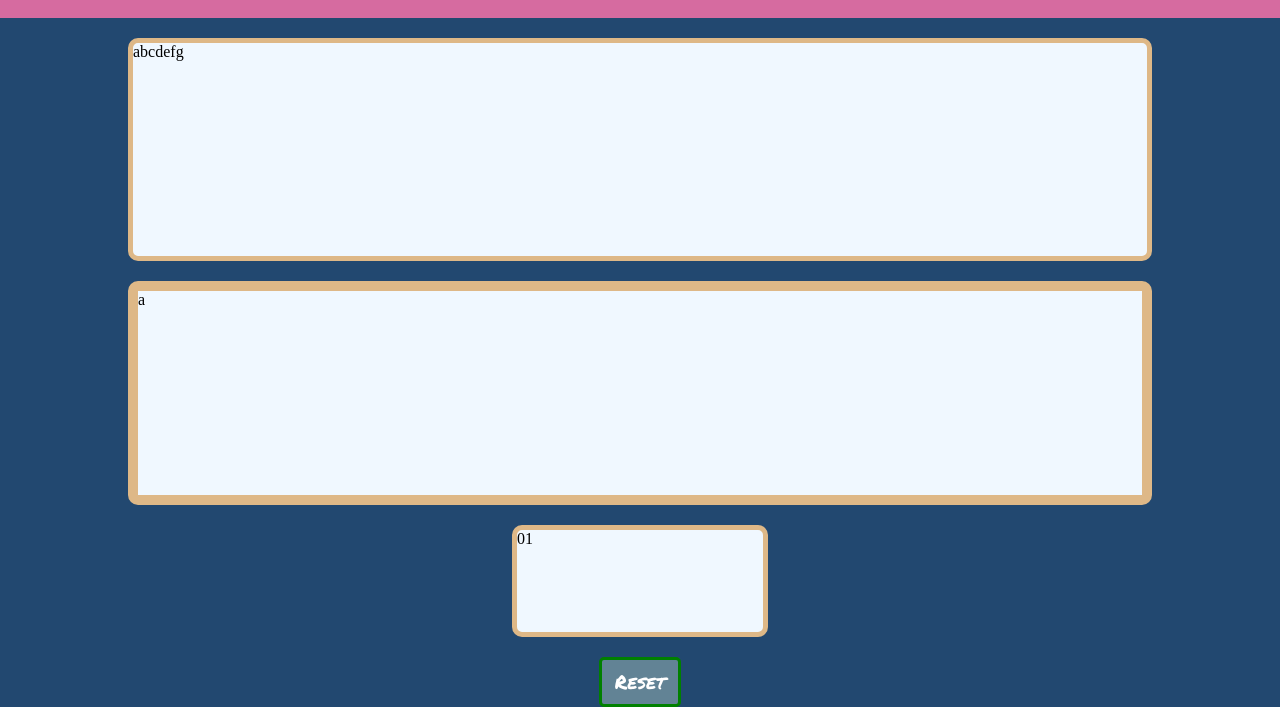
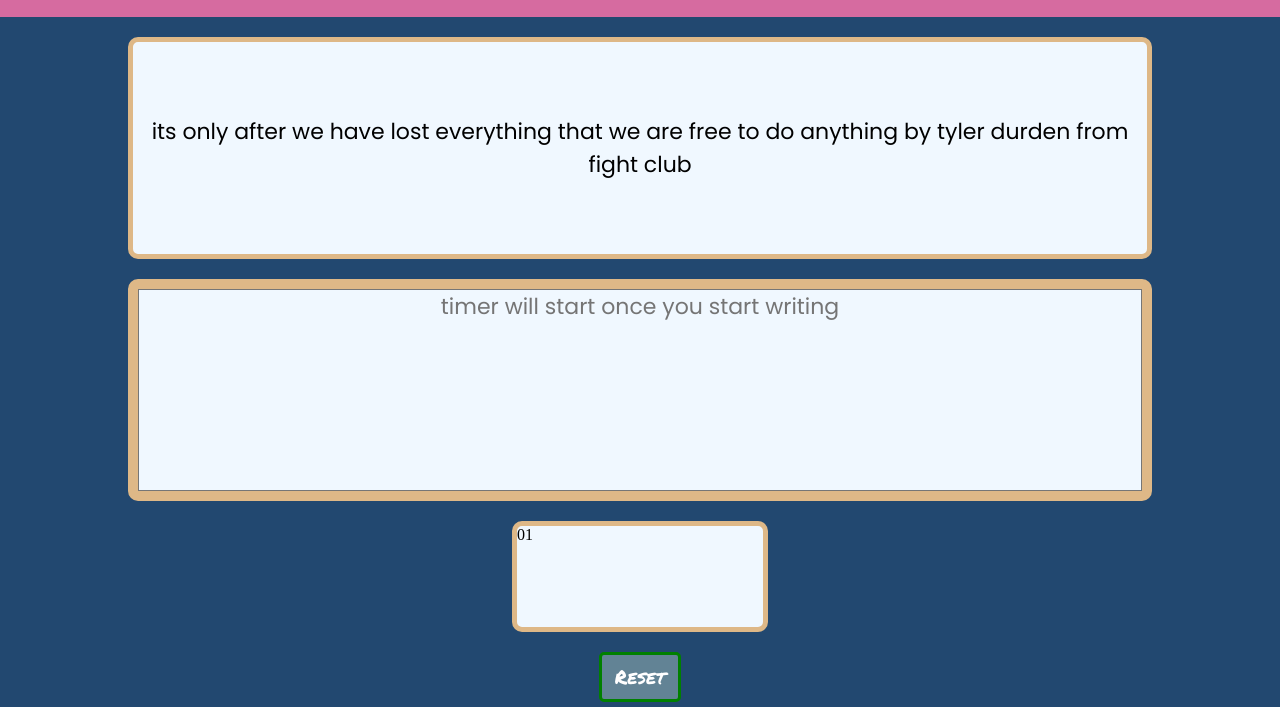
Before and after one commit to Sajal24/5-Vanilla-JS-Projects, a plain HTML site: page P06_TypingSpeedApp/index.html in a window 1280 px wide. Shown: the part 93-800 px from the top of the page. Drawn offline with Linux system fonts and the light colour scheme.

Commit message:
added random sentances and textarea

```diff
--- a/P06_TypingSpeedApp/index.html
+++ b/P06_TypingSpeedApp/index.html
@@ -21,11 +21,19 @@
       </div>
 
       <div class="givenText">
-        <p>abcdefg</p>
+        <p>
+          its only after we have lost everything that we are free to do anything
+          by tyler durden from fight club
+        </p>
       </div>
 
       <div class="areaToWrite">
-        <p>a</p>
+        <textarea
+          contenteditable="true"
+          id="inputArea"
+          type="text"
+          placeholder="timer will start once you start writing"
+        ></textarea>
       </div>
 
       <div class="allotedTime">01</div>
--- a/P06_TypingSpeedApp/script.js
+++ b/P06_TypingSpeedApp/script.js
@@ -5,3 +5,25 @@
 // 5. if any alphabet doesn't match - red bg and a error sound
 // 6. nothing and green bg if all going good
 // 7. when all the letters matches, stop the watch and play a good sound
+
+//selecting all elements
+const givenTextArea = document.querySelector(".givenText");
+const areaToWrite = document.querySelector(".areaToWrite");
+const timeCount = document.querySelector(".allotedTime");
+const resetButton = document.querySelector(".btn");
+
+//making an array containing chunks of sentances
+const sentances = [
+  "insomnia sharpens your math skills because you spend all night calculating how much sleep you will get if you are able to fall asleep right now",
+  "its only after we have lost everything that we are free to do anything by tyler durden from fight club",
+  "i could die right now clem i am just happy i have never felt that before i am just exactly where i want to be",
+  "sometimes it makes me sad though with andy being gone i have to remind myself that some birds aren not meant to be caged their feathers are just too bright and when they fly away the part of you that knows it was a sin to lock them up does rejoice",
+  "wait a minute i think i left my conscience on your front doorstep oh oh wait a minute i think i left my consciousness in the sixth dimension but i am here right now right now",
+];
+
+resetButton.addEventListener("click", randomSentanceGenerator);
+
+function randomSentanceGenerator() {
+  let random = sentances[Math.floor(Math.random() * sentances.length)];
+  givenTextArea.innerHTML = random;
+}
--- a/P06_TypingSpeedApp/styles.css
+++ b/P06_TypingSpeedApp/styles.css
@@ -1,4 +1,4 @@
-@import url("https://fonts.googleapis.com/css2?family=Pacifico&family=Permanent+Marker&display=swap");
+@import url("https://fonts.googleapis.com/css2?family=Pacifico&family=Permanent+Marker&family=Poppins&display=swap");
 * {
   margin: 0;
   padding: 0;
@@ -41,15 +41,41 @@ body {
   background-color: aliceblue;
   width: 80%;
   margin: 0 auto;
+  text-align: center;
+  display: flex;
+  justify-content: center;
+  align-items: center;
+}
+
+.givenText p {
+  font-family: "Poppins", sans-serif;
+  font-size: 22px;
 }
 
 .areaToWrite {
   border: 10px solid burlywood;
   height: 30%;
   border-radius: 10px;
-  background-color: aliceblue;
   margin: 0 auto;
   width: 80%;
+  text-align: center;
+  display: flex;
+  justify-content: center;
+  align-items: center;
+}
+
+#inputArea {
+  background-color: aliceblue;
+  text-align: center;
+  width: 100%;
+  height: 100%;
+  font-family: "Poppins", sans-serif;
+  font-size: 22px;
+  resize: none;
+}
+
+textarea {
+  vertical-align: middle;
 }
 
 .allotedTime {
@@ -72,6 +98,8 @@ body {
   font-size: larger;
   margin: 0 auto;
   font-family: "Permanent Marker", cursive;
+  cursor: pointer;
+  margin-bottom: 5px;
 }
 
 .btn:hover {
```
